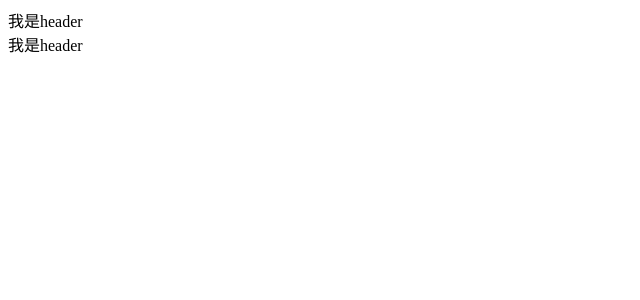
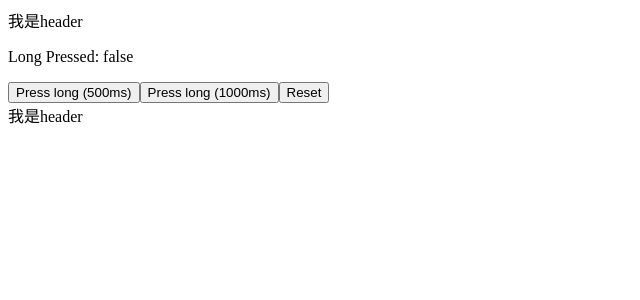
Before and after one commit to houko/nuxt-vueuse-examples, a Nuxt app: page /onLongPress in a window 1280 px wide. Before the commit this address had no page. Shown: the top 300 px of the page, without its empty margins (0-640 px from the left). Built offline with nearby package versions, Linux system fonts and the light colour scheme.

Commit message:
onLongPressed

```diff
--- /dev/null
+++ b/pages/onLongPress.vue
@@ -0,0 +1,31 @@
+<script setup lang="ts">
+import { ref } from "vue";
+import { onLongPress } from "@vueuse/core";
+
+const htmlRef = ref<HTMLElement | null>(null);
+const htmlRefOptions = ref<HTMLElement | null>(null);
+
+const longPressed = ref(false);
+
+function onLongPressCallback(e: PointerEvent) {
+  longPressed.value = true;
+}
+
+function reset() {
+  longPressed.value = false;
+}
+
+onLongPress(htmlRef, onLongPressCallback);
+onLongPress(htmlRefOptions, onLongPressCallback, { delay: 1000 });
+</script>
+
+<template>
+  <div>
+    <p>Long Pressed: {{ longPressed }}</p>
+    <button ref="htmlRef" class="ml-2 button small">Press long (500ms)</button>
+    <button ref="htmlRefOptions" class="ml-2 button small">
+      Press long (1000ms)
+    </button>
+    <button class="ml-2 button small" @click="reset">Reset</button>
+  </div>
+</template>
```
